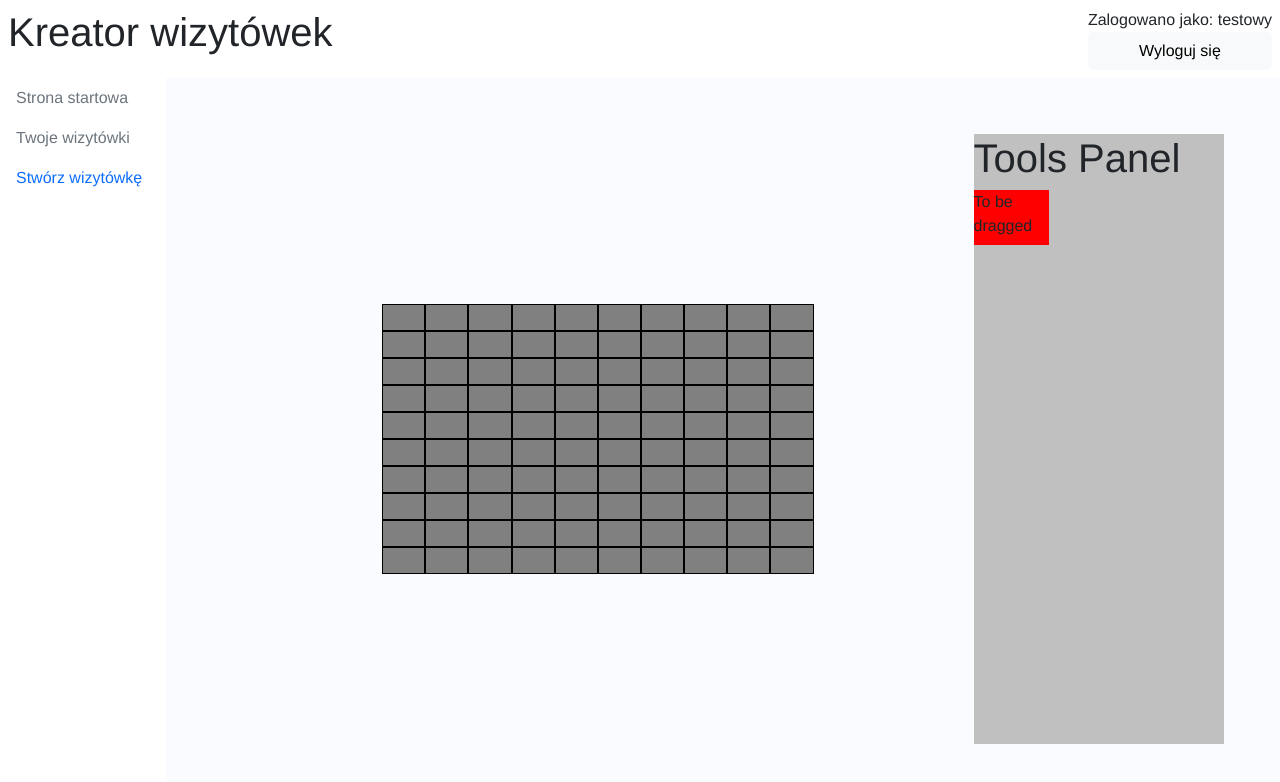
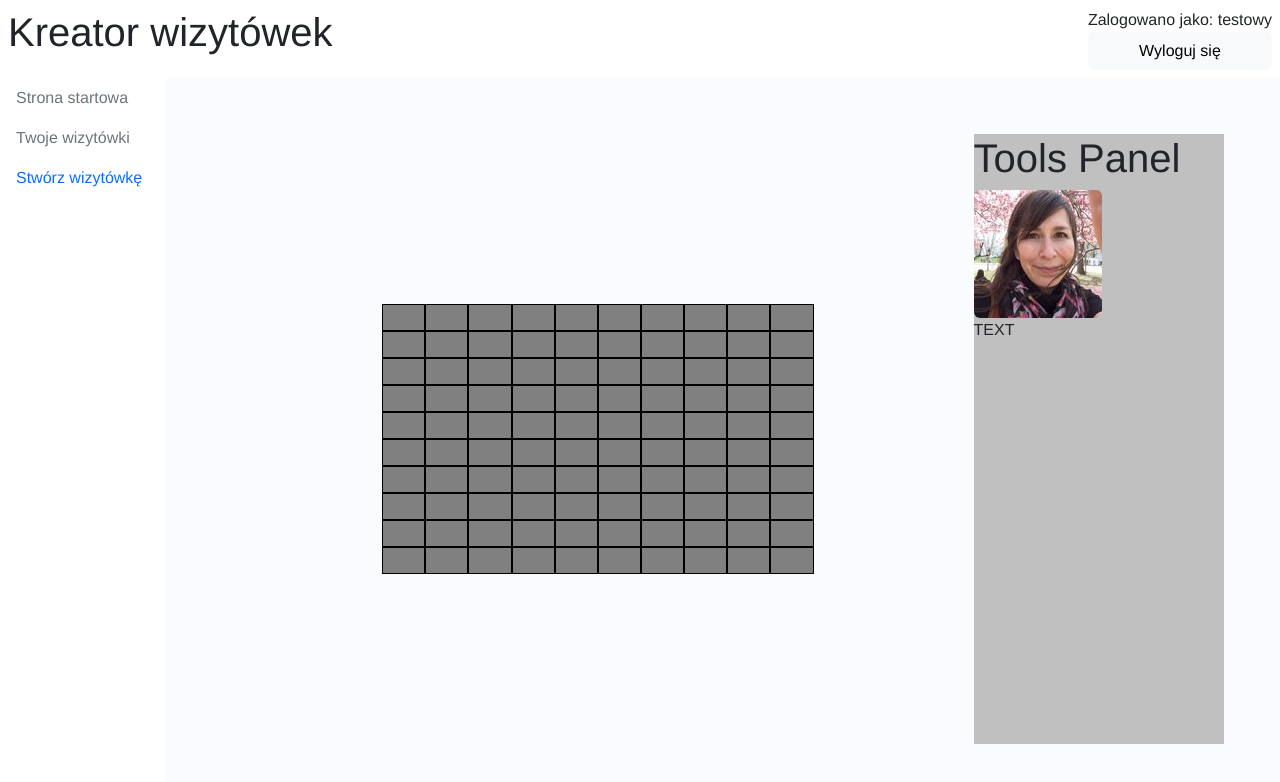
Before and after one commit to alszczepanski/card-customizer, a Vue app in the folder client/: page /creator in a window 1280 px wide. Shown: the top 782 px of the page. Built offline with nearby package versions, Linux system fonts and the light colour scheme.

Commit message:
added draggable items

```diff
--- a/client/src/features/creator/DropzoneBlock.vue
+++ b/client/src/features/creator/DropzoneBlock.vue
@@ -1,6 +1,6 @@
 <template>
     <div :class="styles.block" @drop="handleDrop" @dragenter.prevent @dragover.prevent>
-        <div v-if="placedItem" :class="styles.renderedItem"> {{ placedItem.width }} {{ placedItem.height }}</div>
+      <DraggableNode v-if="placedItem" :type="placedItem.type" />
     </div>
 </template>
 
@@ -8,8 +8,10 @@
 <script setup>
 import { storeToRefs } from 'pinia';
 import { defineProps, ref, watch } from 'vue';
+import useDropzone from './store/useDropzone';
+import { DraggableNode } from './draggable';
 import styles from './DropzoneBlock.module.css'
-import useDropzone from './store/useDropzone';
+
 const dropzoneStore = useDropzone();
 const { onDrop, getItem } = dropzoneStore;
 const { dropzoneBlocks } = storeToRefs(dropzoneStore)
--- a/client/src/features/creator/ToolsPanel.vue
+++ b/client/src/features/creator/ToolsPanel.vue
@@ -1,17 +1,13 @@
 <template>
     <div :class="styles.toolsPanel">
         <h1>Tools Panel</h1>
-        <div :class="styles.draggable" draggable="true" @dragstart="onDragStart">To be dragged
-        </div>
+<DraggableNode type="photo" />
+        <DraggableNode type="text" />
     </div>
 </template>
 
 
 <script setup>
+import { DraggableNode } from "./draggable"
 import styles from "./ToolsPanel.module.css";
-const onDragStart = (event) => {
-    const { clientWidth: width, clientHeight: height } = event.currentTarget
-    event.dataTransfer.dropEffect = "move"
-    event.dataTransfer.setData("currentTarget", JSON.stringify({ width, height}))
-}
 </script>
--- /dev/null
+++ b/client/src/features/creator/draggable/Draggable.module.css
@@ -0,0 +1,4 @@
+.img {
+    border-radius: 6px;
+    cursor: pointer;
+}
--- /dev/null
+++ b/client/src/features/creator/draggable/DraggableNode.vue
@@ -0,0 +1,20 @@
+<template>
+    <img v-if="props.type === 'photo'" :class="styles.img" src="./61.jpg" draggable="true" @dragstart="onDragStart($event, { type: 'photo' })" />
+    <div v-if="props.type === 'text'" draggable="true" @dragstart="onDragStart($event, { type: 'text', value: 'TEXT' })">TEXT</div>
+</template>
+
+<script setup>
+import { defineProps } from 'vue';
+import styles from './Draggable.module.css'
+
+const props = defineProps({
+    type: String
+});
+
+const onDragStart = (event, itemProperties) => {
+    const { clientWidth: width, clientHeight: height } = event.currentTarget
+    event.dataTransfer.dropEffect = "move"
+    event.dataTransfer.setData("currentTarget", JSON.stringify({ width, height, ...itemProperties }))
+}
+
+</script>
--- /dev/null
+++ b/client/src/features/creator/draggable/index.js
@@ -0,0 +1 @@
+export { default as DraggableNode } from './DraggableNode.vue';
```
Also changed, not shown: client/src/features/creator/draggable/61.jpg (added).
